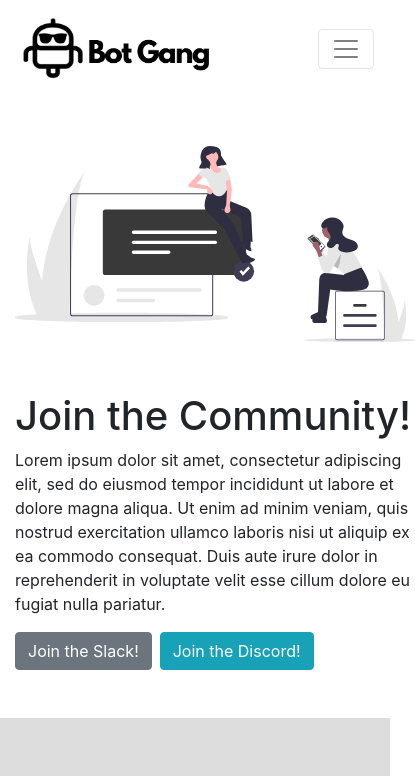
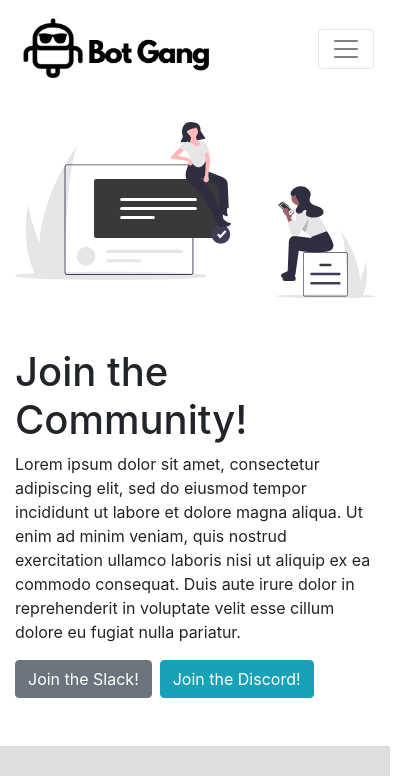
Before and after one commit to calixo888/botgang, a Next.js app: page /communities in a window 390 px wide. Shown: the top 776 px of the page, 415 px wide, since content can reach past the window. Built offline with nearby package versions, Linux system fonts and the light colour scheme.

Commit message:
fixed responsiveness errors

```diff
--- a/components/layouts/Layout.js
+++ b/components/layouts/Layout.js
@@ -45,7 +45,7 @@ export default ({ children }) => {
         </div>
       </nav>
 
-      <div className="container py-5">
+      <div className="container pt-4 pb-5">
         {children}
       </div>
 
--- a/pages/bots/botlimentor.js
+++ b/pages/bots/botlimentor.js
@@ -15,8 +15,8 @@ export default (req, res) => {
 
   return (
     <Layout>
-      <div className="bot-info-grid">
-        <div className="bot-info">
+      <div className="split-grid">
+        <div>
           <Bot data={data} />
 
           <p className="mt-3">
--- a/pages/bots/deepborg.js
+++ b/pages/bots/deepborg.js
@@ -15,8 +15,8 @@ export default (req, res) => {
 
   return (
     <Layout>
-      <div className="bot-info-grid">
-        <div className="bot-info">
+      <div className="split-grid">
+        <div>
           <Bot data={data} />
 
           <p className="mt-3">
--- a/pages/bots/roasty.js
+++ b/pages/bots/roasty.js
@@ -15,8 +15,8 @@ export default (req, res) => {
 
   return (
     <Layout>
-      <div className="bot-info-grid">
-        <div className="bot-info">
+      <div className="split-grid">
+        <div>
           <Bot data={data} />
 
           <p className="mt-3">
--- a/pages/communities.js
+++ b/pages/communities.js
@@ -4,7 +4,7 @@ import Layout from '../components/layouts/Layout'
 export default () => {
   return (
     <Layout>
-      <div className="communities-grid">
+      <div className="split-grid">
         <img src="/img/illustrations/community.svg" />
 
         <div>
--- a/styles/imports/_base.scss
+++ b/styles/imports/_base.scss
@@ -1,3 +1,19 @@
 body {
   background-color: #fafafa;
 }
+
+.split-grid {
+  display: grid;
+  grid-template-columns: repeat(auto-fill, minmax(400px, 1fr));
+  grid-gap: 50px;
+
+  & img {
+    width: 100%;
+  }
+}
+
+@media (max-width: 600px) {
+  .split-grid {
+    grid-template-columns: repeat(auto-fill, 100%);
+  }
+}
--- a/styles/imports/pages/_bot.scss
+++ /dev/null
@@ -1,5 +0,0 @@
-.bot-info-grid {
-  display: grid;
-  grid-template-columns: repeat(auto-fill, minmax(400px, 1fr));
-  grid-gap: 50px;
-}
--- a/styles/imports/pages/_contact.scss
+++ b/styles/imports/pages/_contact.scss
@@ -15,3 +15,9 @@
     width: 100%;
   }
 }
+
+@media (max-width: 600px) {
+  .contact-grid {
+    grid-template-columns: repeat(auto-fill, 100%);
+  }
+}
--- a/styles/main.scss
+++ b/styles/main.scss
@@ -6,8 +6,6 @@
 @import "./imports/pages/about";
 @import "./imports/pages/contact";
 @import "./imports/pages/bots";
-@import "./imports/pages/bot";
-@import "./imports/pages/communities";
 
 // COMPONENTS
 @import "./imports/components/footer";
```
